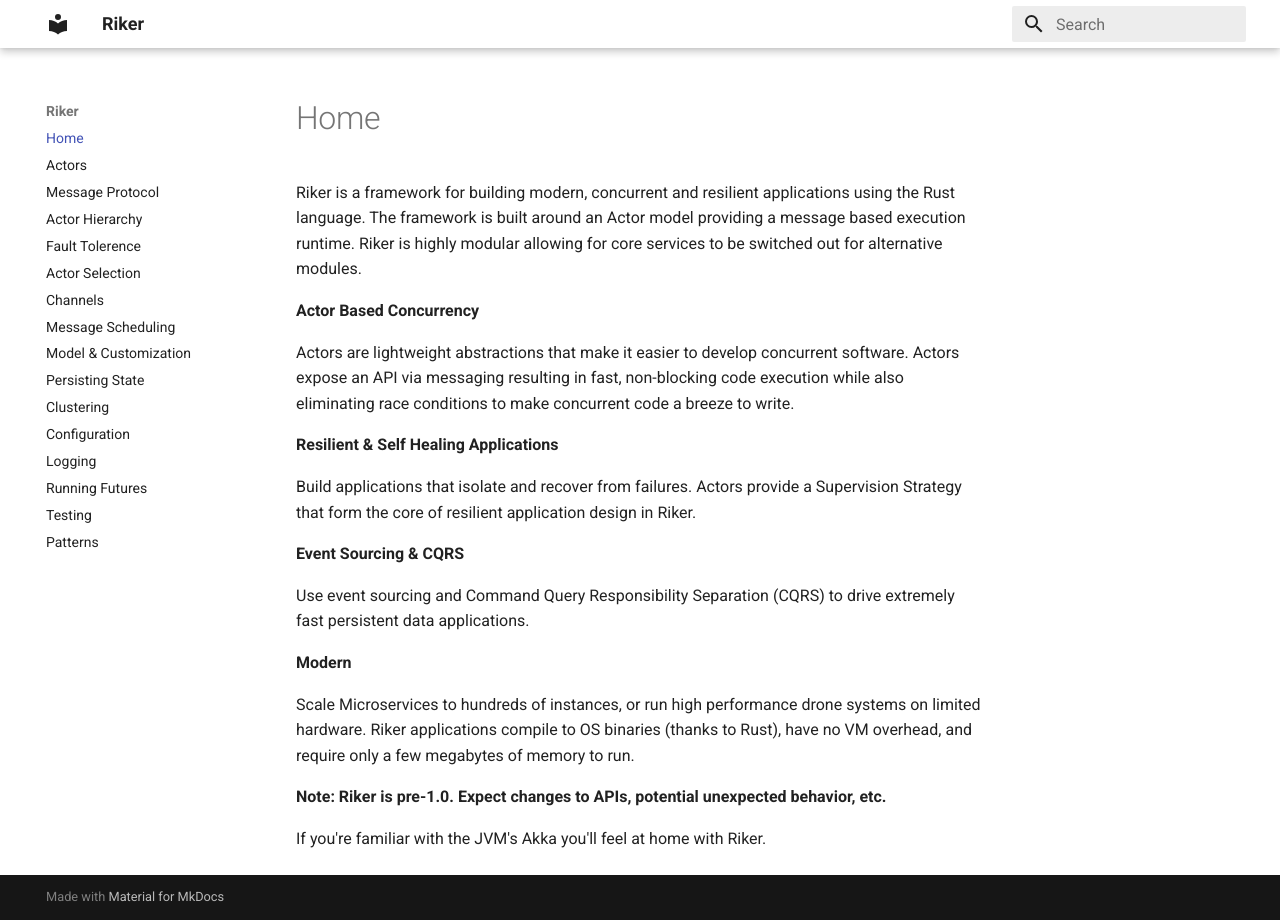
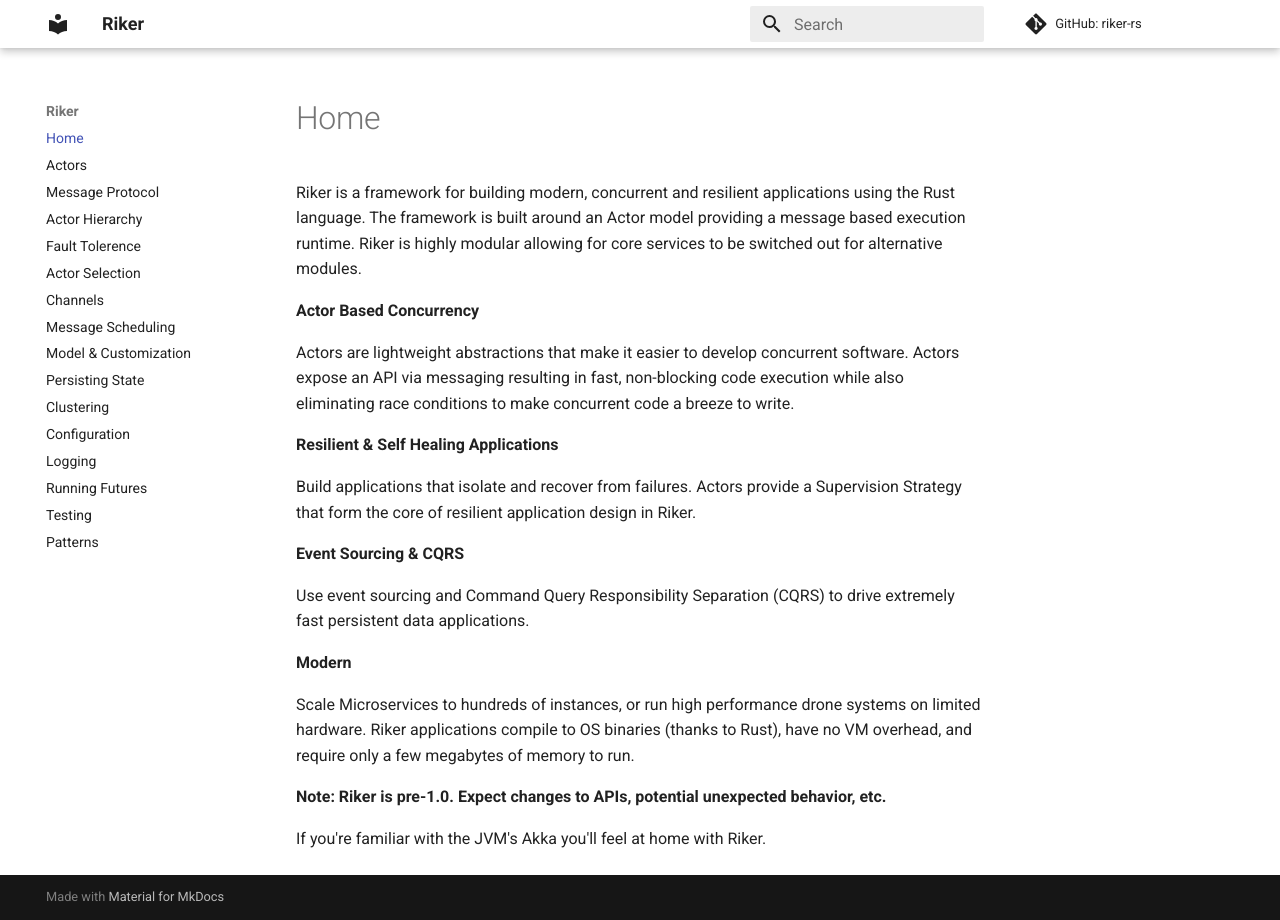
Before and after one commit to riker-rs/website, an MkDocs documentation site: the page built from docs/index.md, in a window 1280 px wide. Built offline with MkDocs 1.6.1 and Material for MkDocs 9.7.7, drawn with Linux system fonts in a browser that asks for light colours; comment, search, counter and statistics services are not loaded; old or Windows-style settings are respelled for this version of MkDocs.

Commit message:
added git repo in top nav

```diff
--- a/mkdocs.yml
+++ b/mkdocs.yml
@@ -1,5 +1,7 @@
 site_name: Riker
 google_analytics: ['UA-53076020-3', 'riker.rs']
+repo_name: 'GitHub: riker-rs'
+repo_url: 'https://github.com/riker-rs/riker'
 
 pages:
   - Home: index.md
```
